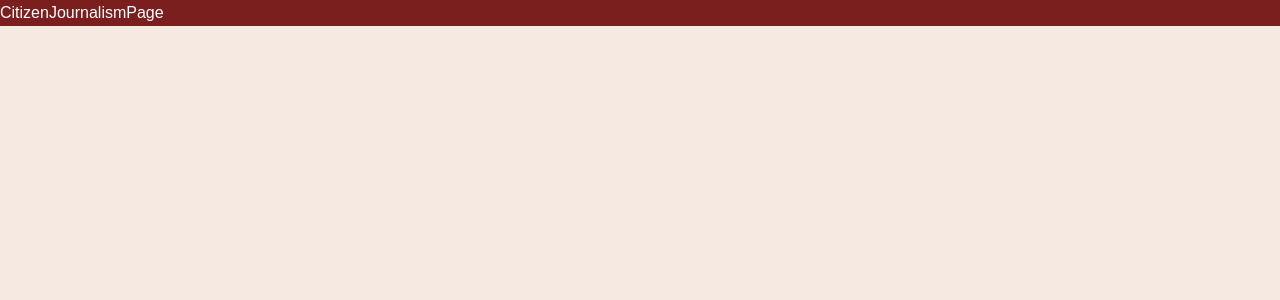
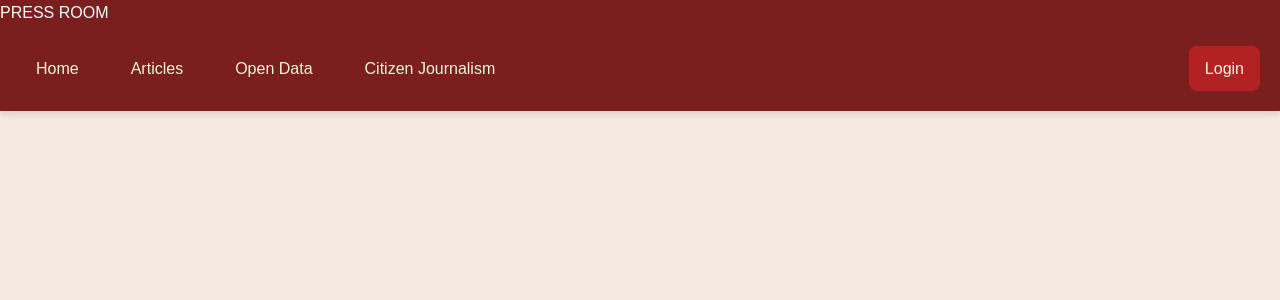
Before and after one commit to carolinafrederico/carolina-frederico_frontend-capstone, a React (Vite) app: page /citizen-journalism in a window 1280 px wide. Shown: the top 300 px of the page. Built offline with nearby package versions, Linux system fonts and the light colour scheme.

Commit message:
Menu routes

```diff
--- a/src/pages/CitizenJournalismPage.jsx
+++ b/src/pages/CitizenJournalismPage.jsx
@@ -1,7 +1,13 @@
 import React from 'react'
+import Header from '../components/Header'
 
-export default function CitizenJournalismPage() {
+const CitizenJournalismPage = () => {
   return (
-    <div>CitizenJournalismPage</div>
-  )
-}
+    <div >
+          {/* Header */}
+          <Header />
+    </div>
+  );
+};
+
+export default CitizenJournalismPage;
--- a/src/pages/OpenDataPage.jsx
+++ b/src/pages/OpenDataPage.jsx
@@ -1,7 +1,13 @@
 import React from 'react'
 
-export default function OpenDataPage() {
+import Header from '../components/Header'
+
+const OpenDataPage = () => {
   return (
-    <div>OpenDataPage</div>
-  )
-}
+    <div >
+          {/* Header */}
+          <Header />
+    </div>
+  );
+};
+export default OpenDataPage;
```
